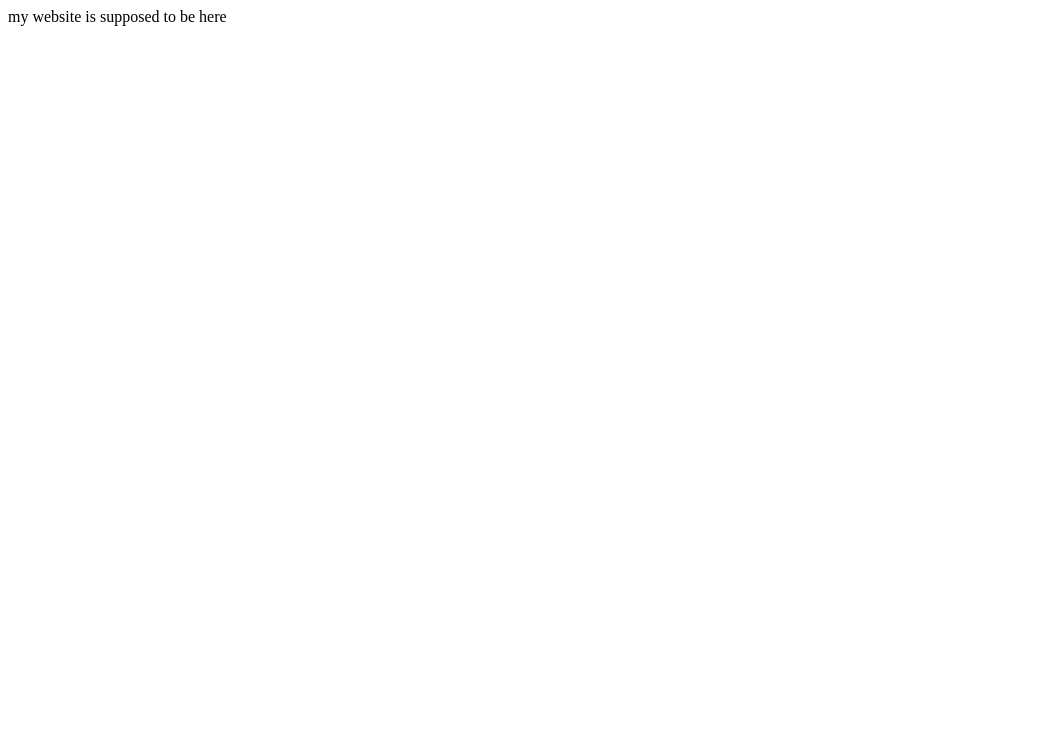
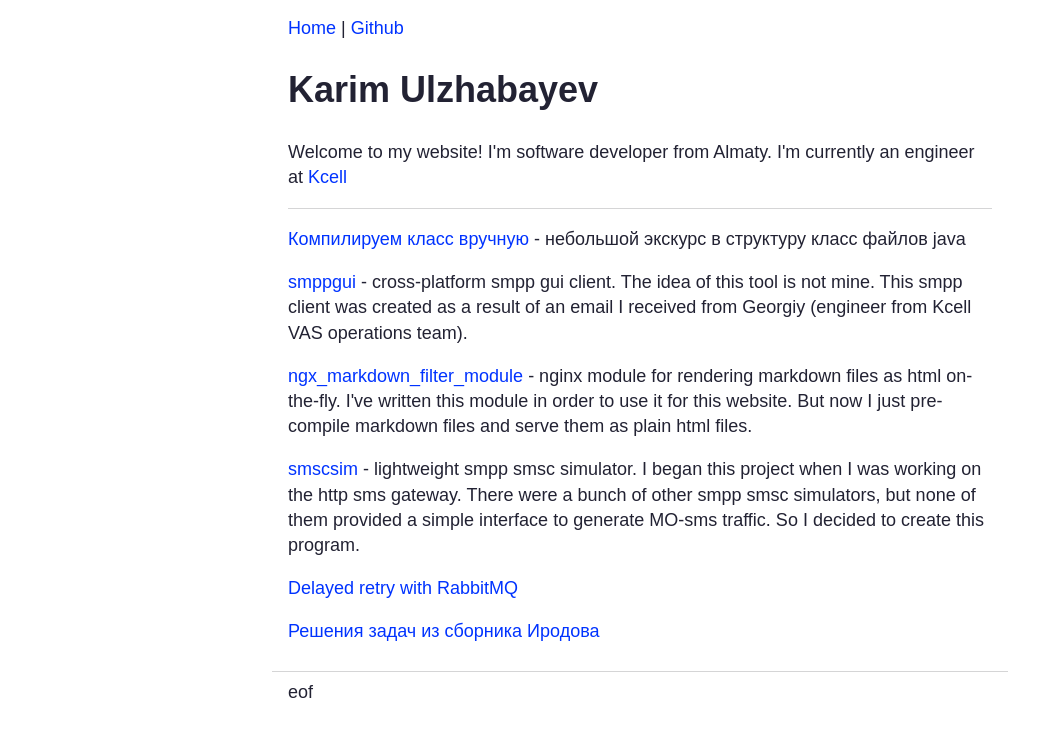
Before and after one commit to LeopardCheetah/LeopardCheetah.github.io, a plain HTML site: page index.html in a window 1280 px wide. Shown: the whole page, without its empty margins (0-1039 px from the left). Drawn offline with Linux system fonts and the light colour scheme.

Commit message:
someone else's website

```diff
--- a/index.html
+++ b/index.html
@@ -1 +1,42 @@
-my website is supposed to be here
+<!-- i guess we writing html now -->
+<!-- this is someone else's wbeiste-->
+<!-- https://ukarim.kz/-->
+<!DOCTYPE html>
+<html>
+  <head>
+    <meta charset="utf-8">
+    <meta content="width=device-width, initial-scale=1.0" name="viewport">
+    <title> Karim Ulzhabayev </title>
+    <link rel="icon" href="data:,">
+    <style> ﻿html,body{padding:0;margin:0;background:#fff;font-size:18px;font-family:sans-serif;color:#223;line-height:1.4}header,main,footer{max-width:704px;margin:0 auto;padding:.5rem 1rem}header>:first-child,main>:first-child,footer>:first-child{margin-top:0}footer{border-top:solid 1px #d5d5d6}footer::after{content:"eof"}nav{padding:.5rem 0}a{color:#03f;text-decoration:none}hr{height:0;border:none;border-top:solid 1px #d5d5d6}img{display:block;max-width:100%;margin:1em auto}ul{list-style-type:"›";padding-left:.4rem}ul li{margin:.5em 0;padding-left:.7rem}ul li::marker{font-weight:bold}code{white-space:pre;display:block;overflow-x:auto;padding:.5em;margin:.5em 0;border:solid 1px #d5d5d6}table{display:block;overflow-x:auto;white-space:wrap;border-collapse:collapse;margin:1.5rem 0}table td,table th{border:1px solid #d5d5d6;text-align:start;padding:.5rem} </style>
+  </head>
+  <body>
+    <header>
+      <nav>
+        <a href="index.html">Home</a>
+        |
+        <a href="https://github.com/ukarim">Github</a>
+      </nav>
+    </header>
+    <main> <h1>Karim Ulzhabayev</h1>
+<p>Welcome to my website! I'm software developer from Almaty. I'm currently an engineer at
+<a href="https://kcell.kz/en/about">Kcell</a></p>
+<hr />
+<p><a href="classfile.html">Компилируем класс вручную</a> - небольшой экскурс в структуру класс файлов java</p>
+<p><a href="https://github.com/ukarim/smppgui">smppgui</a> - cross-platform smpp gui client. The idea
+of this tool is not mine. This smpp client was created as a result of an email I received
+from Georgiy (engineer from Kcell VAS operations team).</p>
+<p><a href="https://github.com/ukarim/ngx_markdown_filter_module">ngx_markdown_filter_module</a> -
+nginx module for rendering markdown files as html on-the-fly. I've written this module
+in order to use it for this website. But now I just pre-compile markdown files and serve
+them as plain html files.</p>
+<p><a href="https://github.com/ukarim/smscsim">smscsim</a> - lightweight smpp smsc simulator. I began
+this project when I was working on the http sms gateway. There were a bunch of other smpp
+smsc simulators, but none of them provided a simple interface to generate MO-sms traffic.
+So I decided to create this program.</p>
+<p><a href="rabbitmq-retry.html">Delayed retry with RabbitMQ</a></p>
+<p><a href="irodov.html">Решения задач из сборника Иродова</a></p> </main>
+    <footer>
+    </footer>
+  </body>
+</html>
```
